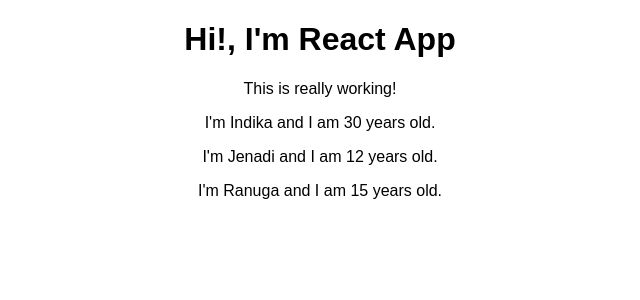
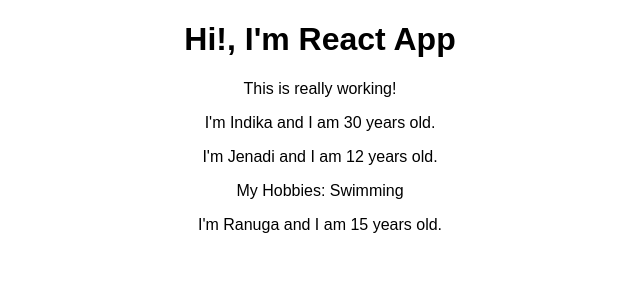
Before and after one commit to indikau/react-complete-guide, a React (Create React App) app: page / in a window 1280 px wide. Shown: the top 300 px of the page, without its empty margins (320-960 px from the left). Built offline with nearby package versions, Linux system fonts and the light colour scheme.

Commit message:
chapter 3 - understand the children property

```diff
--- a/src/Person/Person.js
+++ b/src/Person/Person.js
@@ -2,9 +2,12 @@ import React from "react";
 
 const person = props => {
   return (
-    <p>
-      I'm {props.name} and I am {props.age} years old.
-    </p>
+    <div>
+      <p>
+        I'm {props.name} and I am {props.age} years old.
+      </p>
+      <p>{props.children}</p>
+    </div>
   );
 };
 
```
